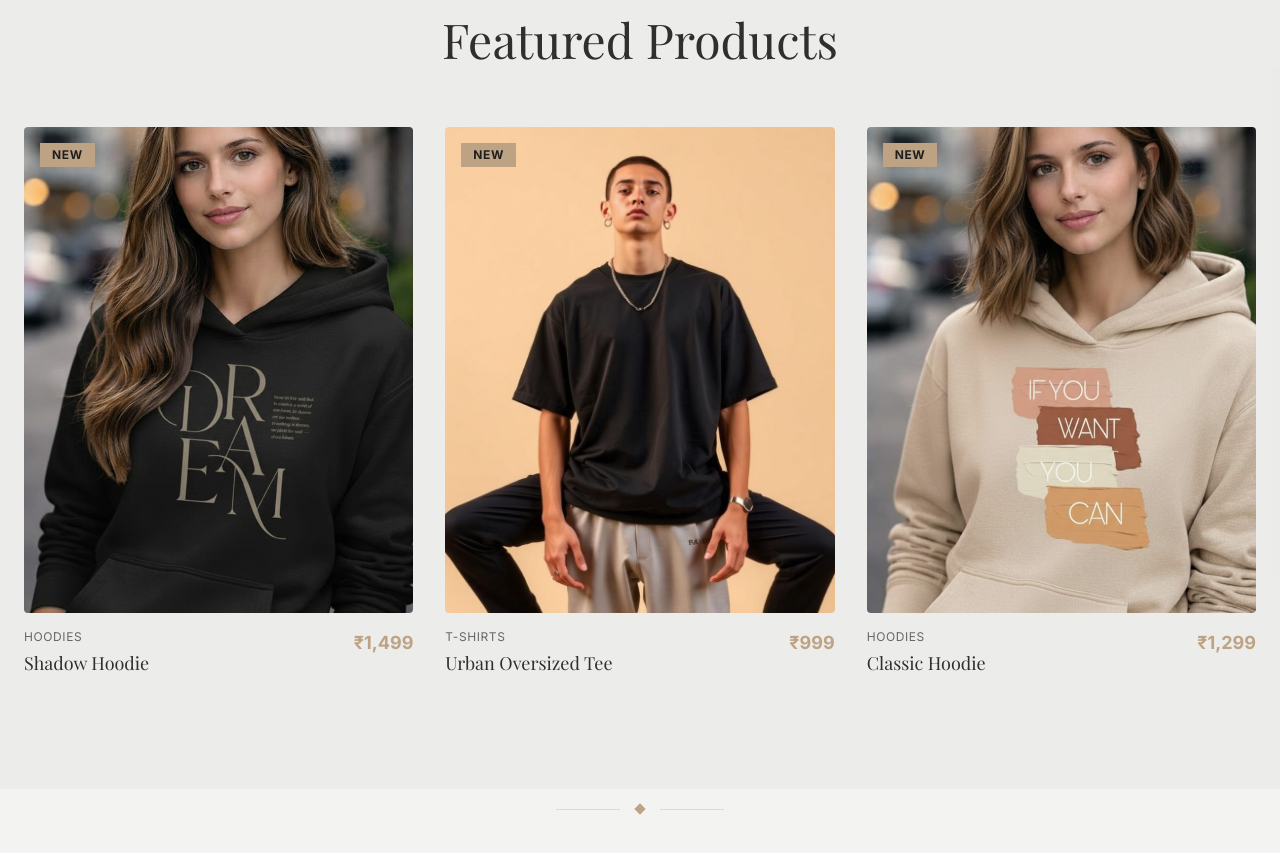
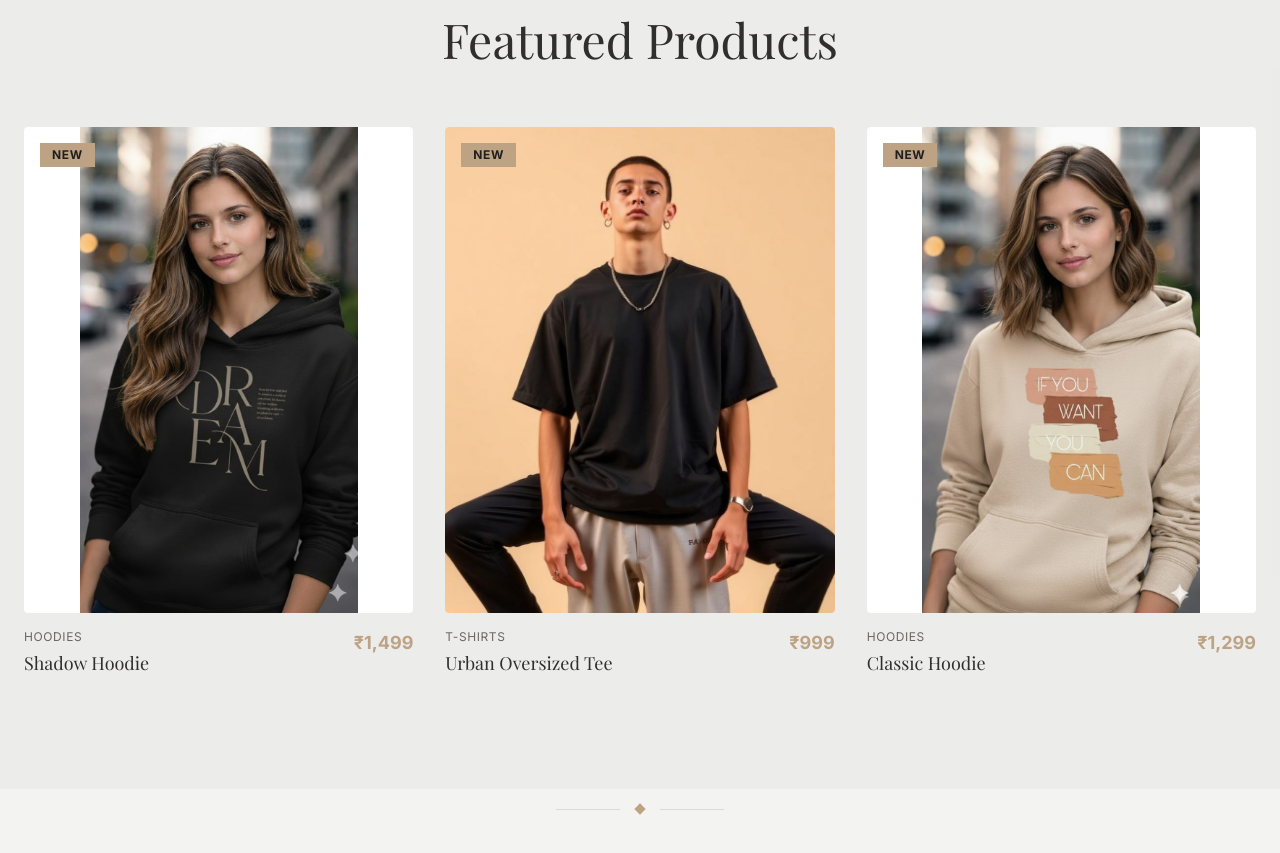
Before and after one commit to branding-create/cloth, a React (Vite) app: page / in a window 1280 px wide. Shown: the part 2220-3073 px from the top of the page. Built offline with nearby package versions, Linux system fonts and the light colour scheme; the HTML template or start-up script is replaced by a standard one; a web font is replaced by a local one.

Commit message:
style: prevent product images from cropping using object-contain

```diff
--- a/src/components/FeaturedProducts.tsx
+++ b/src/components/FeaturedProducts.tsx
@@ -43,7 +43,7 @@
           <img
             src={product.image}
             alt={product.name}
-            className="w-full h-full object-cover group-hover:scale-110 transition-transform duration-700"
+            className="w-full h-full object-contain object-center group-hover:scale-110 transition-transform duration-700"
             loading="lazy"
             width={800}
             height={1000}
@@ -88,7 +88,7 @@
             animate={{ scale: 1, opacity: 1 }}
             onClick={(e) => e.stopPropagation()}
           >
-            <img src={product.image} alt={product.name} className="w-full aspect-square object-cover rounded-sm" loading="lazy" />
+            <img src={product.image} alt={product.name} className="w-full aspect-square object-contain object-center rounded-sm" loading="lazy" />
             <div className="flex flex-col justify-center">
               <p className="text-gold text-xs tracking-widest uppercase mb-2">{product.category}</p>
               <h3 className="font-heading text-3xl text-foreground mb-2">{product.name}</h3>
```
